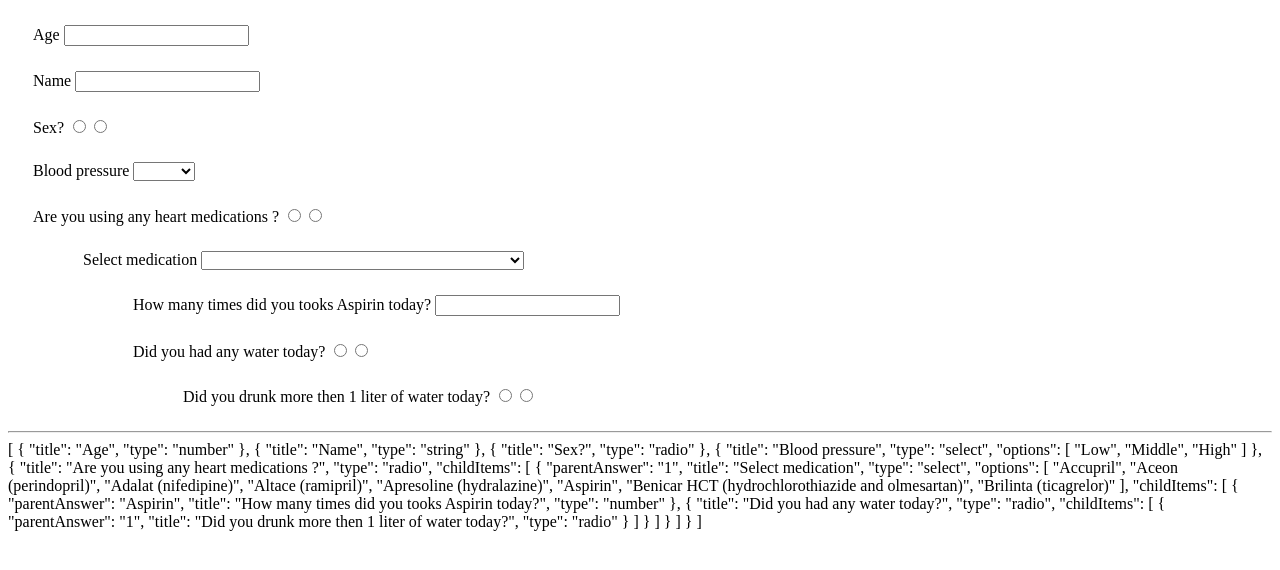
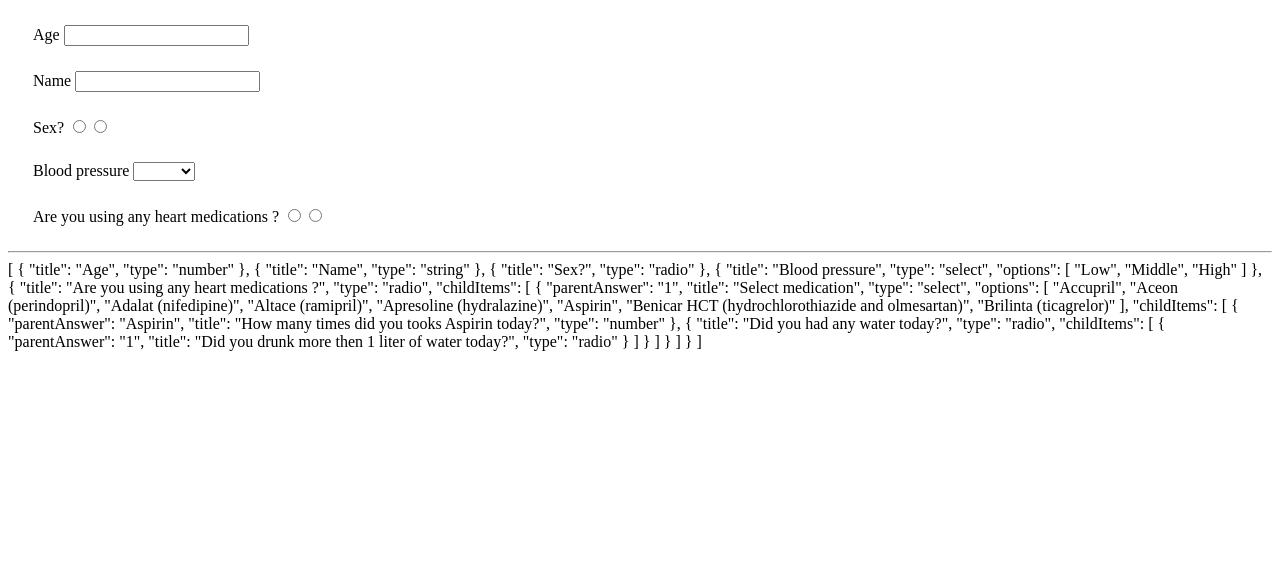
Before and after one commit to berlicon/clewmed, an Angular app: page / in a window 1280 px wide. Shown: the top 570 px of the page. Built offline with nearby package versions, Linux system fonts and the light colour scheme.

Commit message:
process parentAnswer option for child nodes

```diff
--- a/src/app/questionnaire/questionnaire-item/questionnaire-item.component.html
+++ b/src/app/questionnaire/questionnaire-item/questionnaire-item.component.html
@@ -5,14 +5,14 @@
 
     <input type="number" *ngIf="item.type == 'number'" [(ngModel)]="item.value">
 
-    <input type="radio" *ngIf="item.type == 'radio'" [value]="true" [name]="item.title" [(ngModel)]="item.value">
-    <input type="radio" *ngIf="item.type == 'radio'" [value]="false" [name]="item.title" [(ngModel)]="item.value">
+    <input type="radio" *ngIf="item.type == 'radio'" [value]="1" [name]="item.title" [(ngModel)]="item.value">
+    <input type="radio" *ngIf="item.type == 'radio'" [value]="0" [name]="item.title" [(ngModel)]="item.value">
 
     <select *ngIf="item.type == 'select'" [(ngModel)]="item.value">
         <option *ngFor="let x of item.options">{{x}}</option>
     </select>
 
     <div *ngFor="let child of item.childItems" style="margin-left: 25px;">
-        <app-questionnaire-item [item]="child"></app-questionnaire-item>
+        <app-questionnaire-item *ngIf="!child.parentAnswer || child.parentAnswer == item.value" [item]="child"></app-questionnaire-item>
     </div>
 </div>
```
